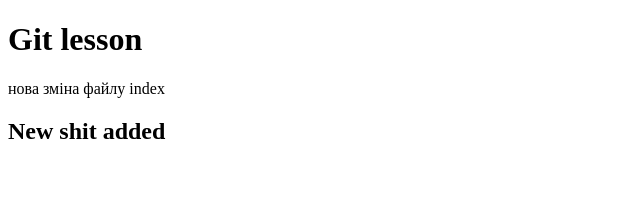
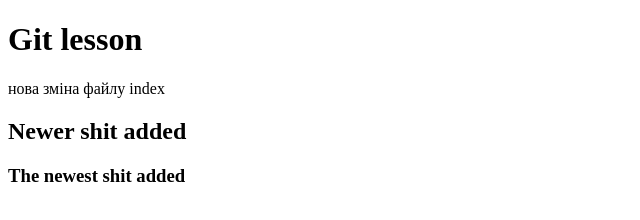
Before and after one commit to VitaliyPalyushok/Tryit, a plain HTML site: page index.html in a window 1280 px wide. Shown: the whole page, without its empty margins (0-640 px from the left). Drawn offline with Linux system fonts and the light colour scheme.

Commit message:
3rd commit-added the new shit to the index.html

```diff
--- a/index.html
+++ b/index.html
@@ -6,6 +6,7 @@
 <body>
 <h1>Git lesson</h1>
 <p>нова зміна файлу index</p>
-<h2>New shit added</h2>
+<h2>Newer shit added</h2>
+<h3>The newest shit added</h3>
 </body>
 </html>
```
